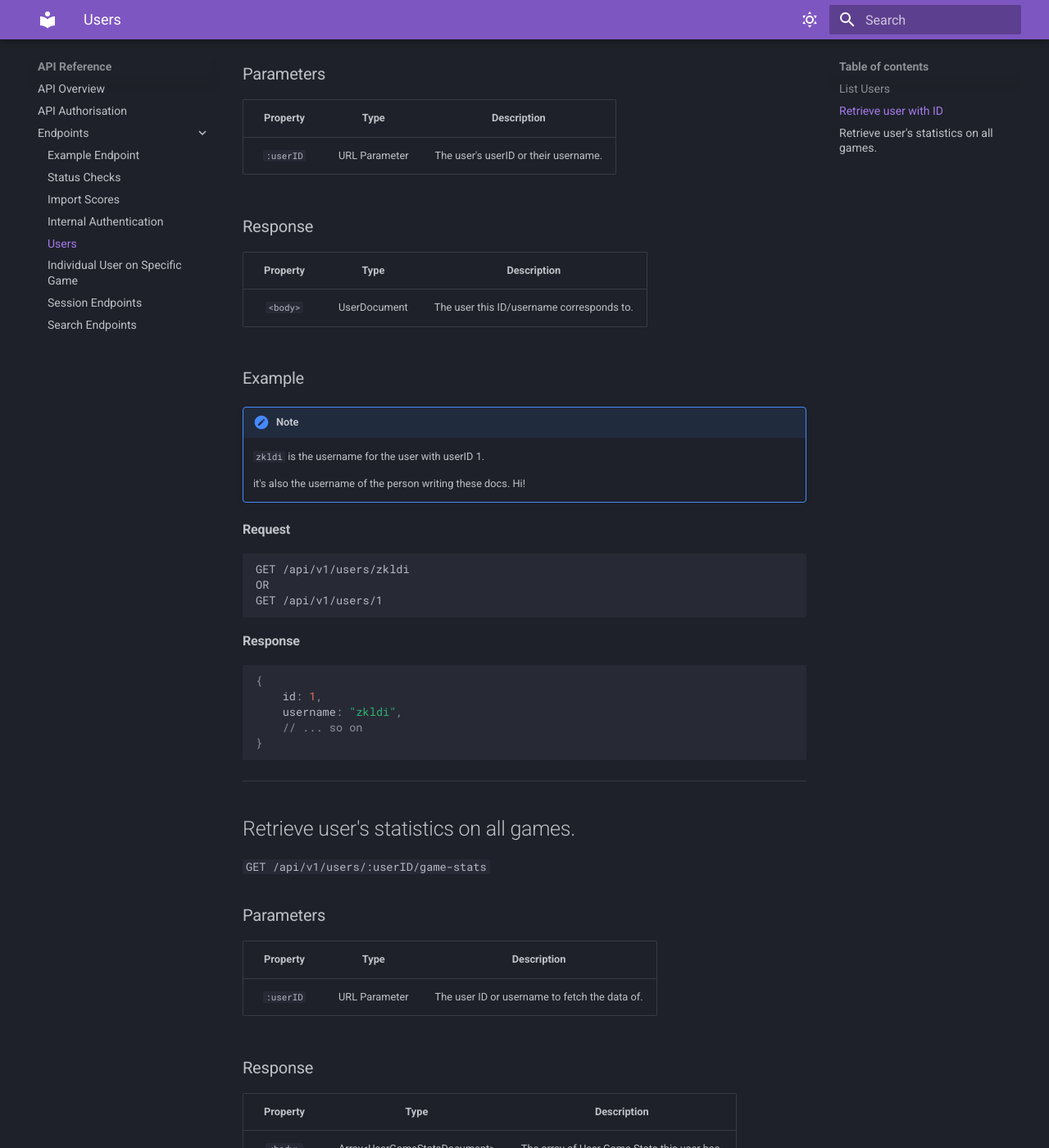
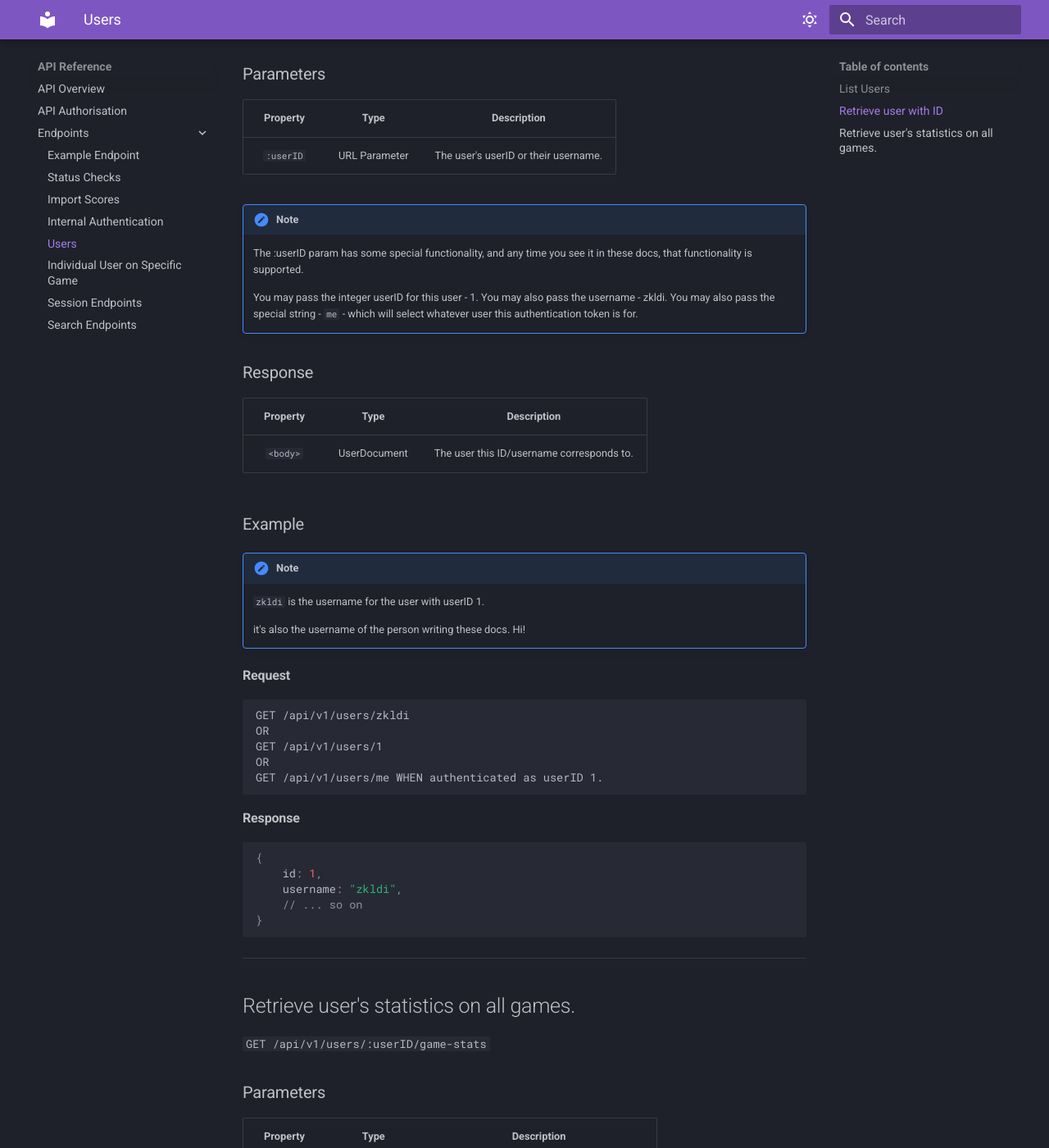
Before and after one commit to zkrising/Tachi, an MkDocs documentation site: the page built from docs/docs/api/routes/users.md, in a window 1280 px wide and 1400 px high, scrolled down 1286 px. Shown: the whole window at 82% size. Built offline with MkDocs 1.6.1 and Material for MkDocs 9.7.7, drawn with Linux system fonts in a browser that asks for light colours.

Commit message:
document `me`

````diff
--- a/docs/docs/api/routes/users.md
+++ b/docs/docs/api/routes/users.md
@@ -51,6 +51,17 @@ GET /api/v1/users
 | :: | :: | :: |
 | `:userID` | URL Parameter | The user's userID or their username. |
 
+!!! note
+	The :userID param has some special functionality,
+	and any time you see it in these docs, that
+	functionality is supported.
+
+	You may pass the integer userID for this user - 1.
+	You may also pass the username - zkldi.
+	You may also pass the special string - `me` - which
+	will select whatever user this authentication token
+	is for.
+
 ### Response
 
 | Property | Type | Description |
@@ -70,6 +81,8 @@ GET /api/v1/users
 GET /api/v1/users/zkldi
 OR
 GET /api/v1/users/1
+OR
+GET /api/v1/users/me WHEN authenticated as userID 1.
 ```
 
 #### Response
````
Also changed, not shown: docs/docs/api/routes/user.md (added, +67 -0 lines).
